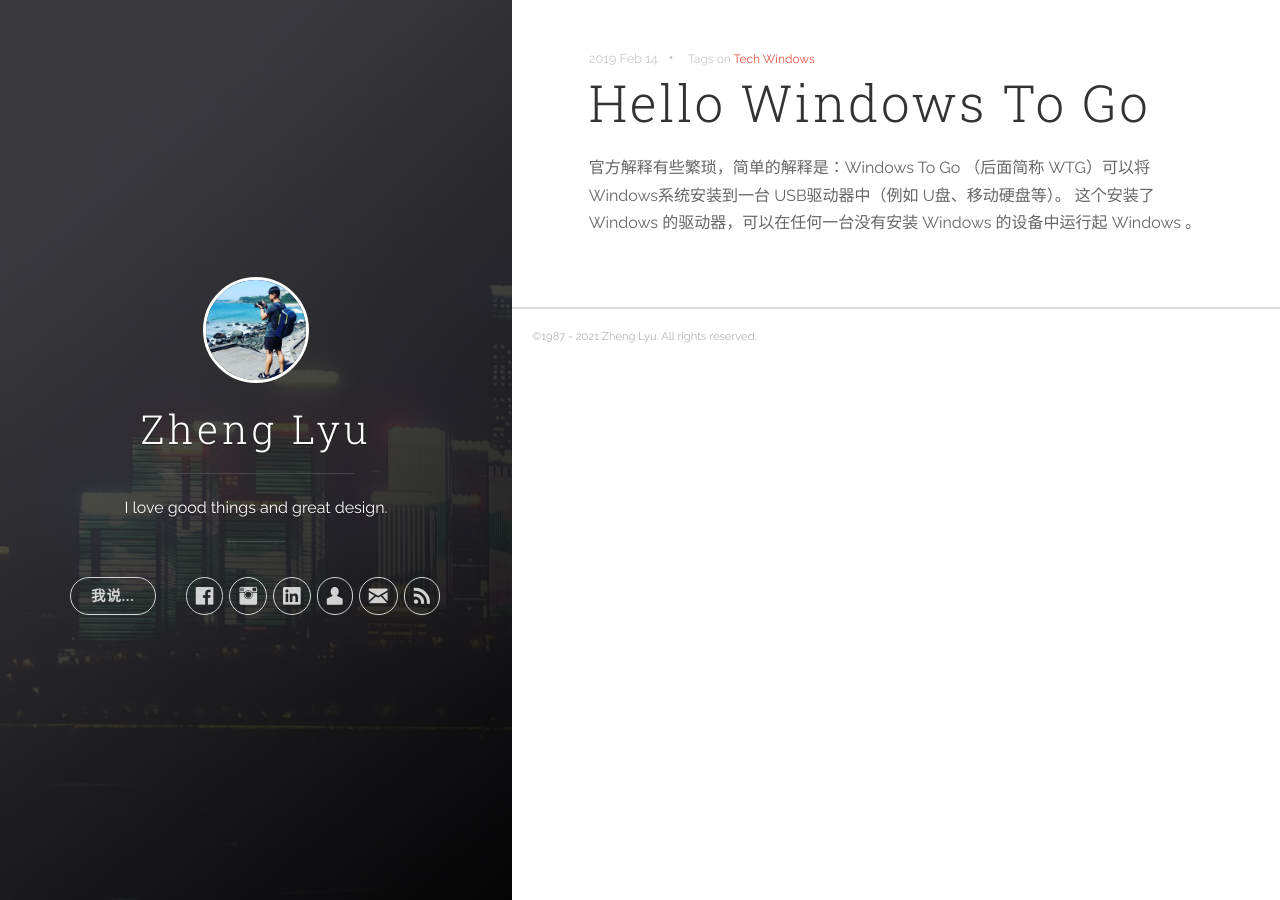
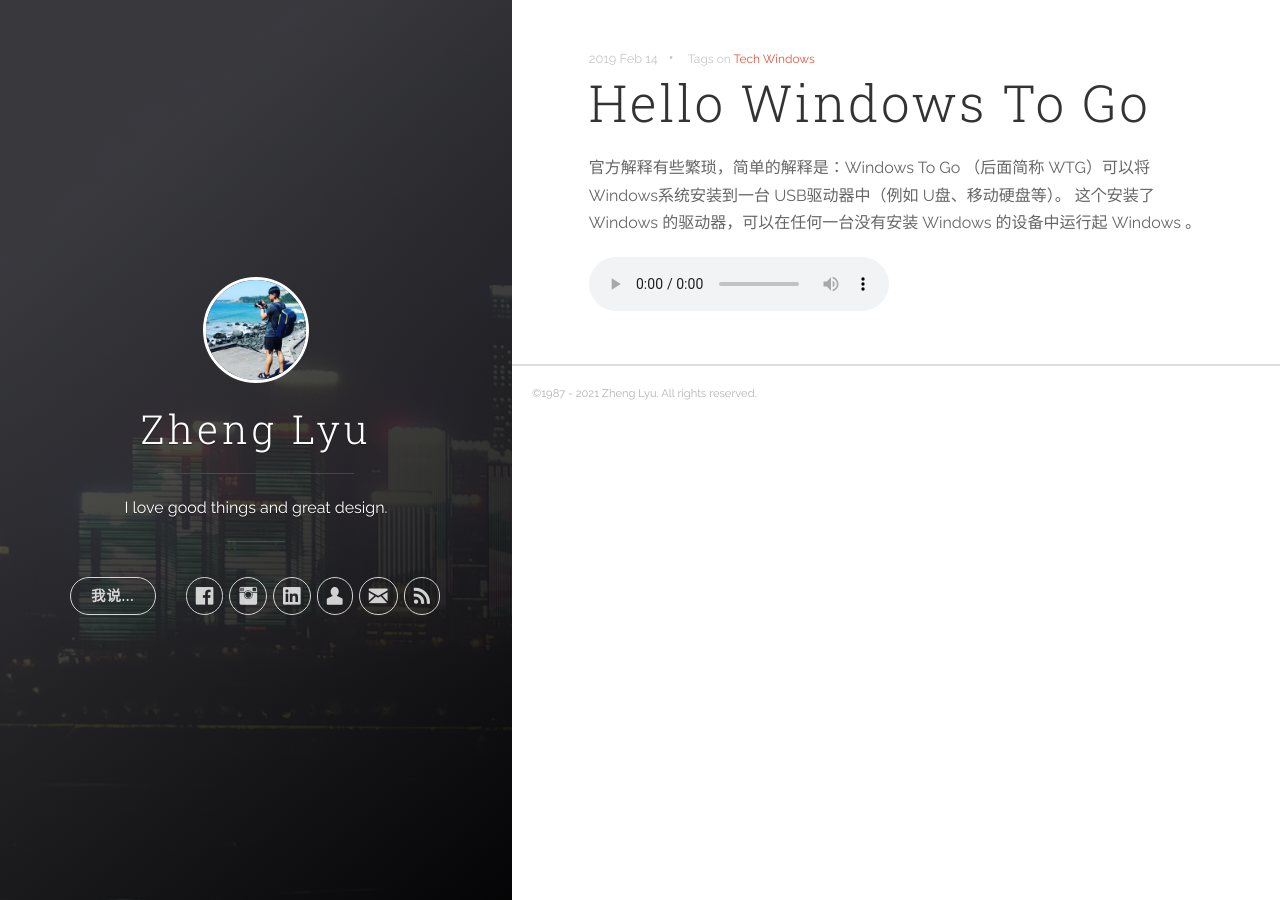
Before and after one commit to zhenglyu/zhenglyu.github.io, a Jekyll site: the page built from _posts/2019-02-14-windows-to-go.md, in a window 1280 px wide. Built offline with Jekyll 4.4.1, drawn with Linux system fonts in a browser that asks for light colours.

Commit message:
Update 2019-02-14-windows-to-go.md

```diff
--- a/_posts/2019-02-14-windows-to-go.md
+++ b/_posts/2019-02-14-windows-to-go.md
@@ -7,3 +7,9 @@
 
 官方解释有些繁琐，简单的解释是：Windows To Go （后面简称 WTG）可以将 Windows系统安装到一台 USB驱动器中（例如 U盘、移动硬盘等）。
 这个安装了 Windows 的驱动器，可以在任何一台没有安装 Windows 的设备中运行起 Windows 。
+
+<audio controls="controls">
+  <source src="/i/song.ogg" type="audio/ogg">
+  <source src="/i/song.mp3" type="audio/mpeg">
+Your browser does not support the audio element.
+</audio>
```
